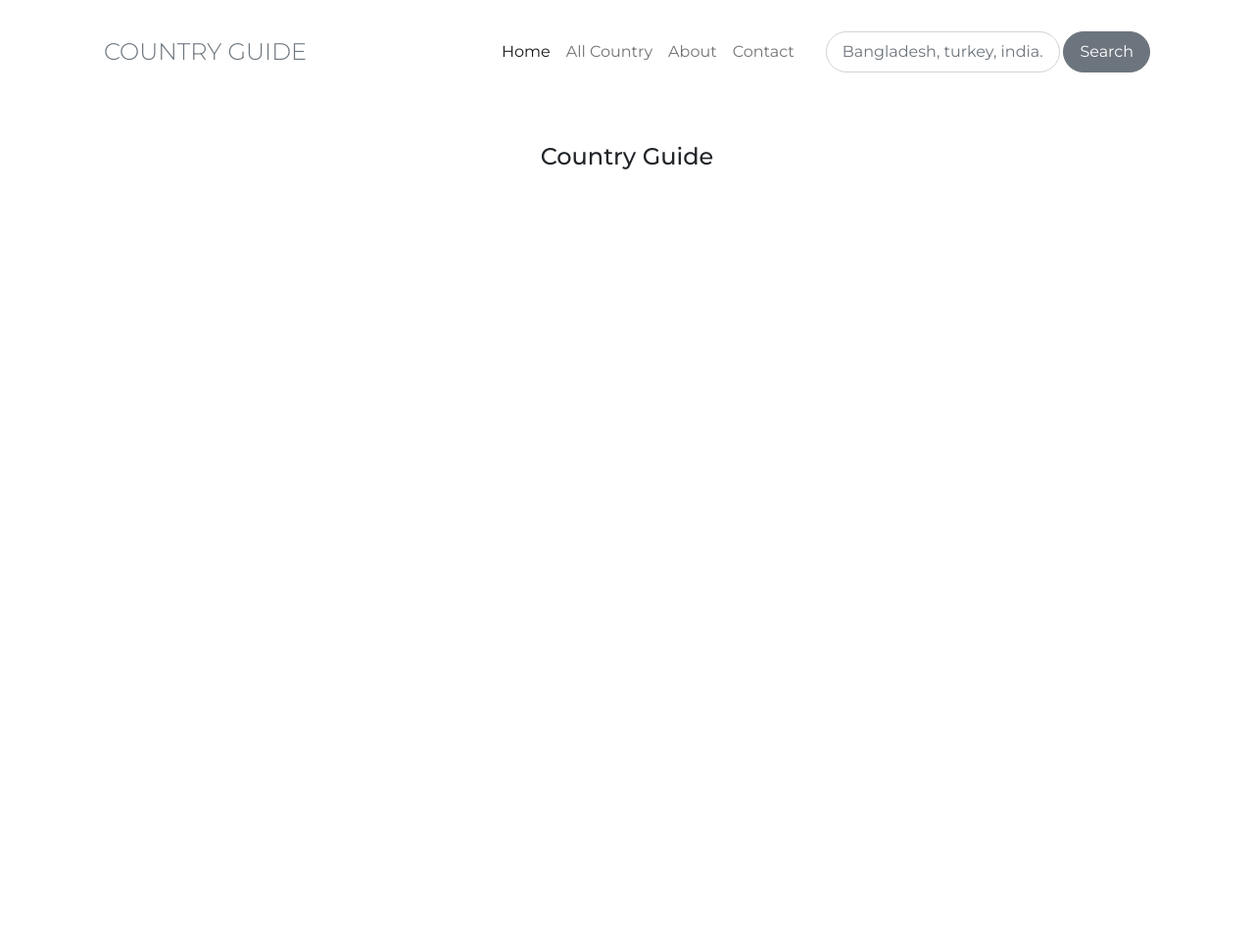
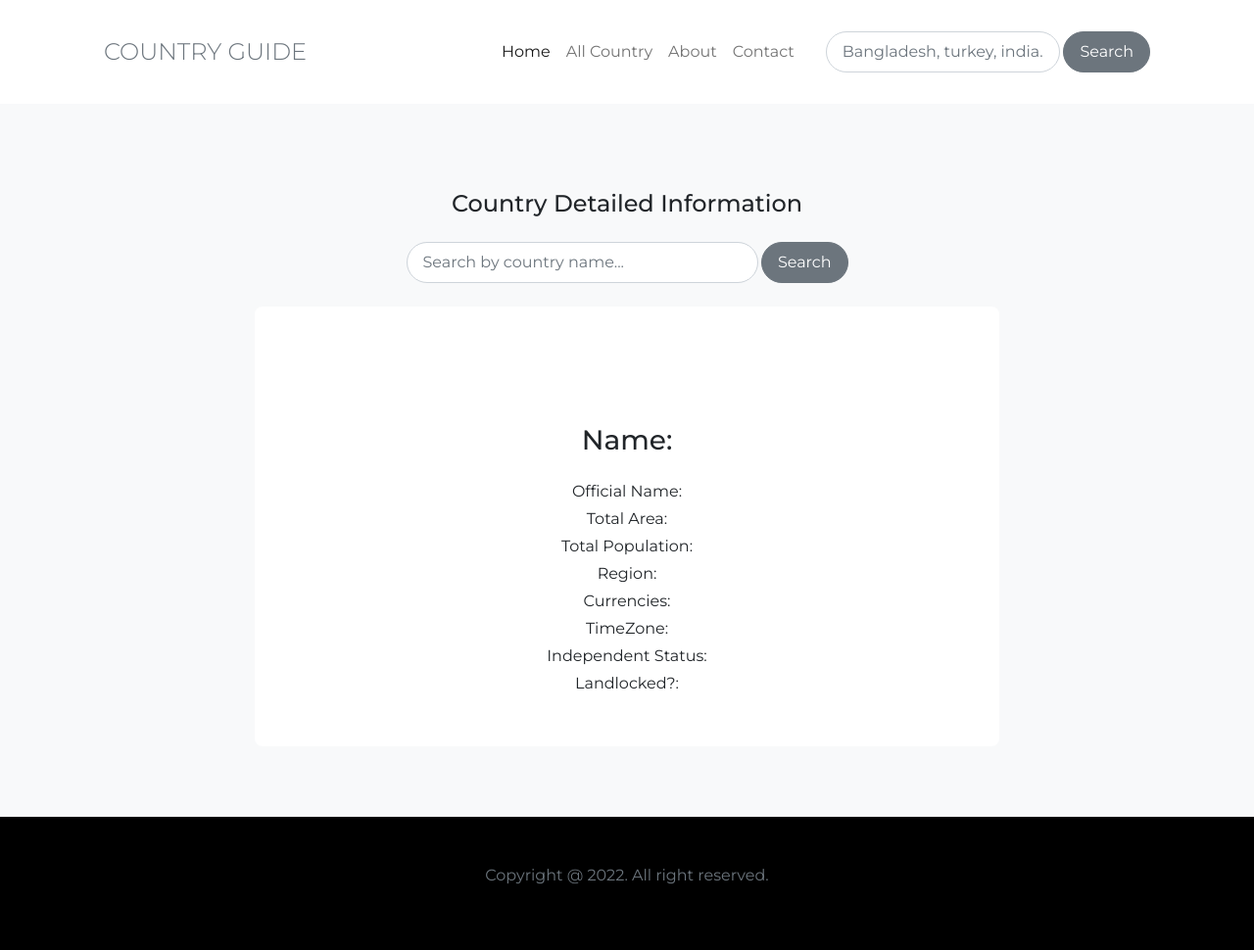
Before and after one commit to azharanowar/country-guide, a plain HTML site: page index.html in a window 1280 px wide. Shown: the whole page at 98% size. Before the commit the page ends 800 px from the top, so only its background shows below. Drawn offline with nearby package versions, Linux system fonts and the light colour scheme.

Commit message:
Country detailed information show and all country show design part completed

```diff
--- a/assets/css/style.css
+++ b/assets/css/style.css
@@ -15,3 +15,7 @@ body {
 #noDataFoundMessage {
     display: none;
 }
+
+.country-flag-img {
+    width: 80%;
+}
--- a/index.html
+++ b/index.html
@@ -64,12 +64,41 @@
             </div>
         </section>
     </header>
-    <main class="mb-5">
-        <section>
+    <main class="py-5 bg-light">
+        <section class="pb-5">
             <div class="container pt-3">
-                <h4 class="text-center pt-4 pb-3">Country Guide</h4>
+                <h4 class="text-center pt-4 pb-3">Country Detailed Information</h4>
+                <div class="row" id="phoneGuideSection">
+                    <div class="col-md-12">
+                        <div class="row mb-4">
+                            <form class="col-md-5 mx-auto" role="search">
+                                <div class="input-group">
+                                    <input type="text" class="form-control rounded-5 me-1 px-3 py-2"
+                                        name="search_bar" placeholder="Search by country name..." id="detailedInfomationSearchInput">
+                                    <input type="button" class="btn btn-secondary rounded-5 px-3 py-2"
+                                        value="Search" id="detailedInfomationSearchBtn">
+                                </div>
+                            </form>
+                        </div>
+                        <div class="row">
+                            <div class="col-md-8 mx-auto bg-white rounded-3 p-5 text-center">
+                                <!-- Here dynamically will load country information from JavaScript with RESTCountryAPI -->
+                                <img src="" alt="" class="img-fluid country-flag-img shadow-lg" id="countryFlagSVG">
+                                <h3 class="country-name mt-5 mb-4">Name: <span id="displayCountryName"></span></h3>
+                                <p class="mb-1">Official Name: <span id="displayCountryOfficialName"></span></p>
+                                <p class="mb-1">Total Area: <span id="displayCountryTotalArea"></span></p>
+                                <p class="mb-1">Total Population: <span id="displayCountryPopulation"></span></p>
+                                <p class="mb-1">Region: <span id="displayCountryRegion"></span></p>
+                                <p class="mb-1">Currencies: <span id="displayCountryCurrencies"></span></p>
+                                <p class="mb-1">TimeZone: <span id="displayCountryTimeZone"></span></p>
+                                <p class="mb-1">Independent Status: <span id="displayCountryIndependentStatus"></span></p>
+                                <p class="mb-1">Landlocked?: <span id="displayCountryLandlocked"></span></p>
+                            </div>
+                        </div>
+                    </div>
+                </div>
                 <div class="row row-cols-1 row-cols-md-3 g-4" id="phoneGuideSection">
-                    <!-- Here dynamically will load country information from JavaScript with RESTCountryAPI -->
+                    <!-- Here dynamically will load countries cards from JavaScript with RESTCountryAPI -->
                 </div>
             </div>
         </section>
@@ -84,6 +113,13 @@
             </div>
         </section>
     </main>
+    <footer class="bg-black py-5">
+        <div class="row mx-auto">
+            <div class="text-center">
+                <p class="text-muted">Copyright @ 2022. All right reserved.</p>
+            </div>
+        </div>
+    </footer>
 
     <script src="https://cdn.jsdelivr.net/npm/bootstrap@5.2.1/dist/js/bootstrap.bundle.min.js"
         integrity="sha384-u1OknCvxWvY5kfmNBILK2hRnQC3Pr17a+RTT6rIHI7NnikvbZlHgTPOOmMi466C8"
```
